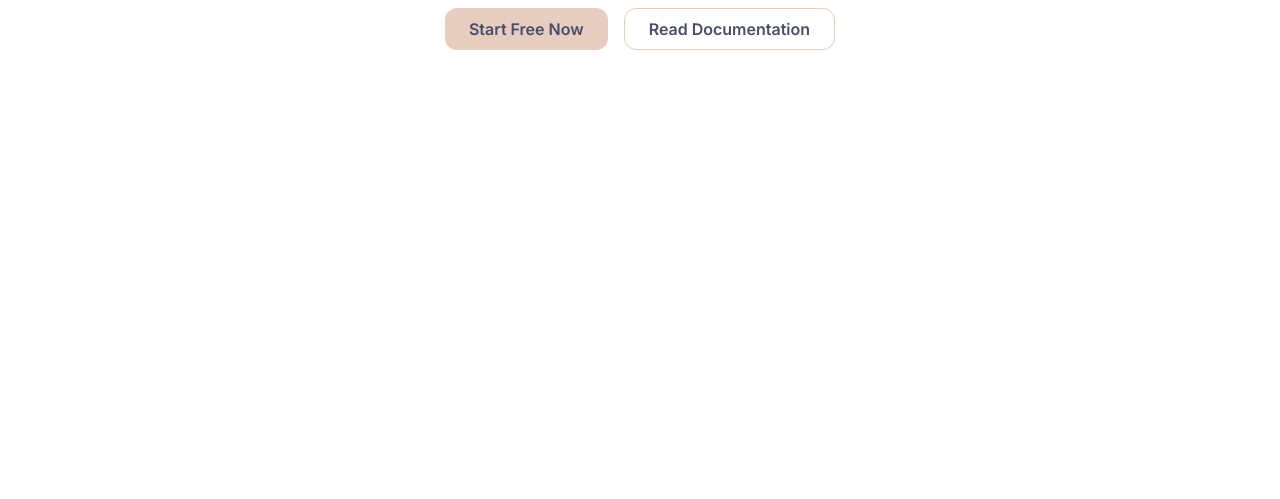
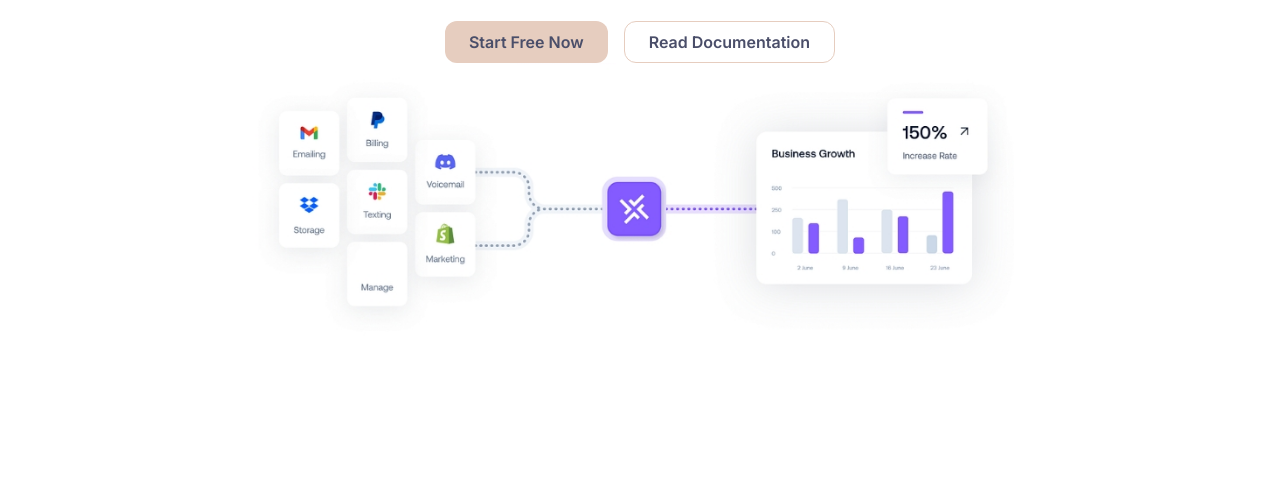
Before and after one commit to EpicNesh26/ProfitWave, a website built with Vite: page index.html in a window 1280 px wide. Shown: the part 301-800 px from the top of the page. Built offline with nearby package versions, Linux system fonts and the light colour scheme.

Commit message:
Modified FrontEnd

```diff
--- a/index.html
+++ b/index.html
@@ -43,7 +43,7 @@
 
 
 
-        <div class="main flex flex-col items-center justify-center w-[70%] m-auto p-8 rounded-lg h-[300px] ">
+        <div class="main flex flex-col items-center justify-center w-[70%] m-auto p-8 rounded-lg h-[600px] ">
             <div class="headline text-4xl font-inter font-extrabold text-center mb-4 text-[#333]">
                 One Smart AI Solution for Your Business
             </div>
@@ -58,6 +58,9 @@
                     Read Documentation
                 </button>
             </div>
+            <div class="image">
+                <img src="Images/Screenshot_11-8-2024_20252_dribbble.com.jpeg" alt="">
+            </div>
         </div>
 
 
```
Also changed, not shown: Images/Screenshot_11-8-2024_20252_dribbble.com.jpeg (added).
